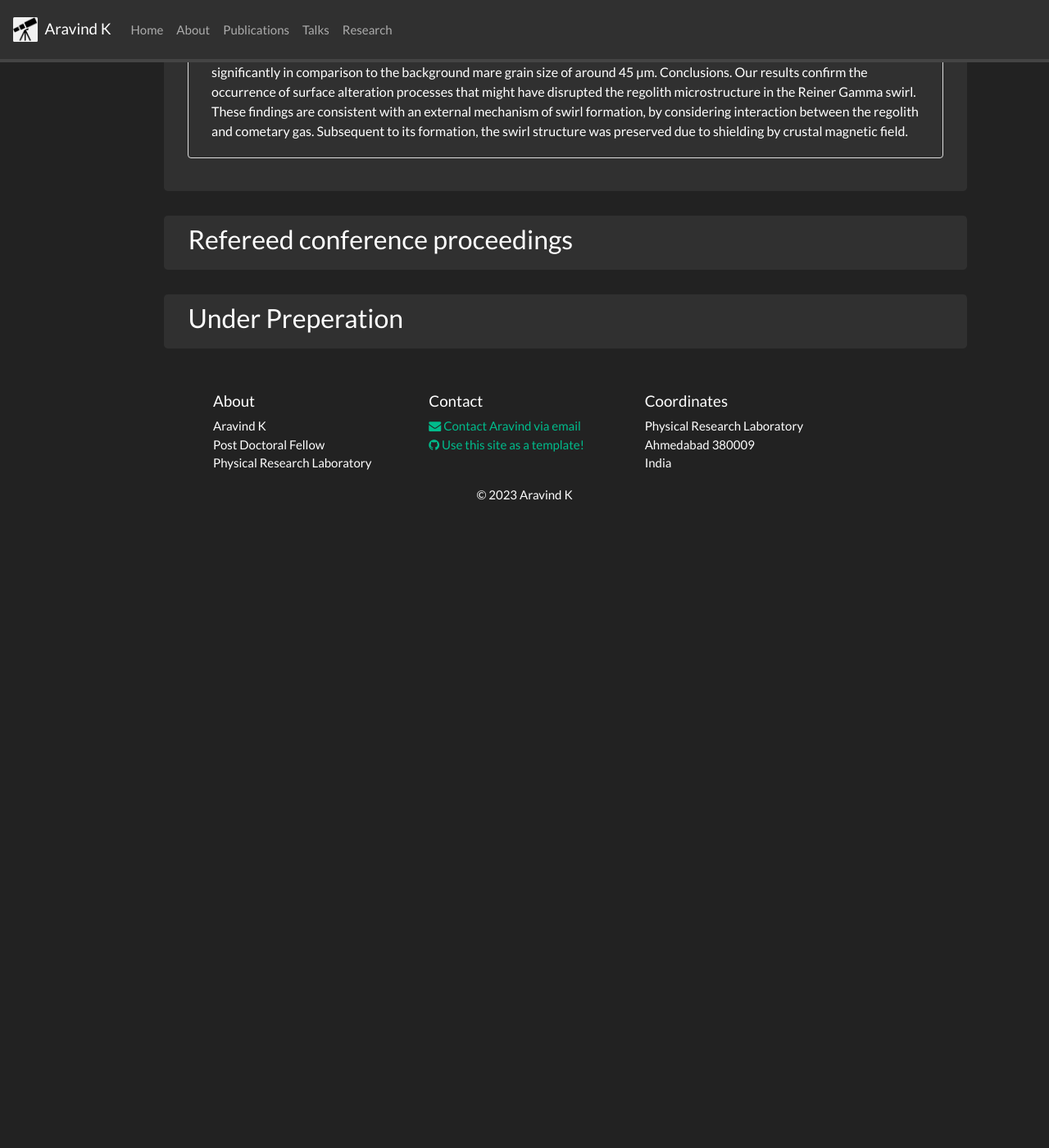
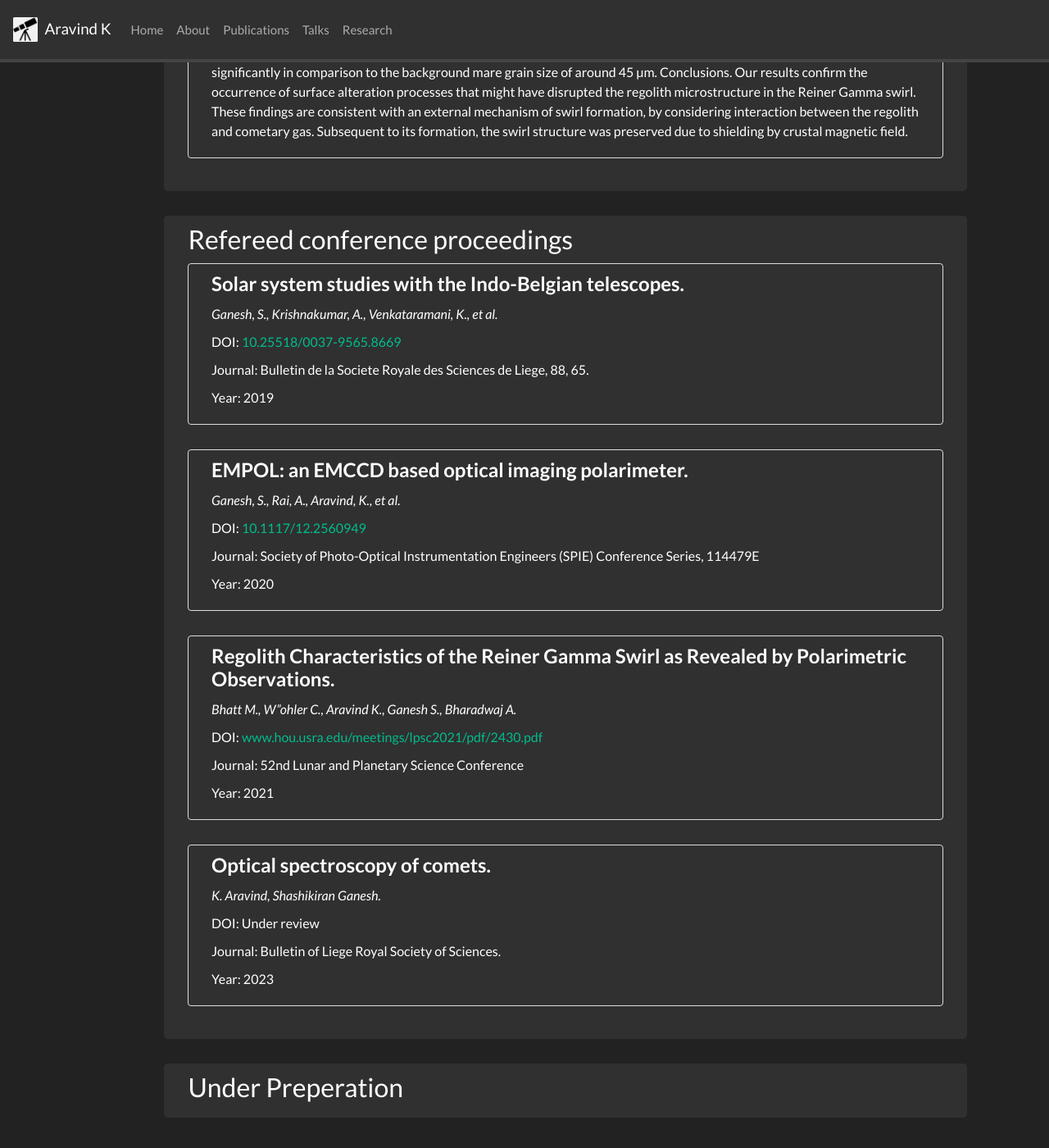
Before and after one commit to DrAravind1192/DrAravind1192.github.io, a Jekyll site: the page built from _pages/publications.md, in a window 1280 px wide and 1400 px high, scrolled down 1701 px. Shown: the whole window at 82% size. Built offline with Jekyll 4.4.1, drawn with Linux system fonts in a browser that asks for light colours; nearby versions of some CDN libraries; a style sheet for code colours, icons or effects is not loaded; before the commit the page ends 2331 px from its top, so only the background shows below that.

Commit message:
Update publications.md

```diff
--- a/_pages/publications.md
+++ b/_pages/publications.md
@@ -99,6 +99,38 @@ Conclusions. Our results confirm the occurrence of surface alteration processes
 
 <div class="jumbotron">
 ### Refereed conference proceedings
+  <div class="publication">
+  <h3>Solar system studies with the Indo-Belgian telescopes.</h3>
+  <p class="authors">Ganesh, S., Krishnakumar, A., Venkataramani, K., et al.</p>
+  <p>DOI: <a href="https://doi.org/10.25518/0037-9565.8669">10.25518/0037-9565.8669</a></p>
+  <p>Journal: Bulletin de la Societe Royale des Sciences de Liege, 88, 65. </p>
+  <p>Year: 2019 </p>
+  </div>
+
+  <div class="publication">
+  <h3>EMPOL: an EMCCD based optical imaging polarimeter.</h3>
+  <p class="authors">Ganesh, S., Rai, A., Aravind, K., et al.</p>
+  <p>DOI: <a href="https://doi.org/10.1117/12.2560949">10.1117/12.2560949</a></p>
+  <p>Journal: Society of Photo-Optical Instrumentation Engineers (SPIE) Conference Series, 114479E </p>
+  <p>Year: 2020 </p>
+  </div>
+
+  <div class="publication">
+  <h3>Regolith Characteristics of the Reiner Gamma Swirl as Revealed by Polarimetric Observations.</h3>
+  <p class="authors">Bhatt M., W”ohler C., Aravind K., Ganesh S., Bharadwaj A.</p>
+  <p>DOI: <a href="https://www.hou.usra.edu/meetings/lpsc2021/pdf/2430.pdf">www.hou.usra.edu/meetings/lpsc2021/pdf/2430.pdf</a></p>
+  <p>Journal: 52nd Lunar and Planetary Science Conference</p>
+  <p>Year: 2021 </p>
+  </div>
+
+  <div class="publication">
+  <h3>Optical spectroscopy of comets.</h3>
+  <p class="authors">K. Aravind, Shashikiran Ganesh.</p>
+  <p>DOI: Under review</p>
+  <p>Journal: Bulletin of Liege Royal Society of Sciences.</p>
+  <p>Year: 2023 </p>
+  </div>
+
 </div>
 
 <div class="jumbotron">
```
